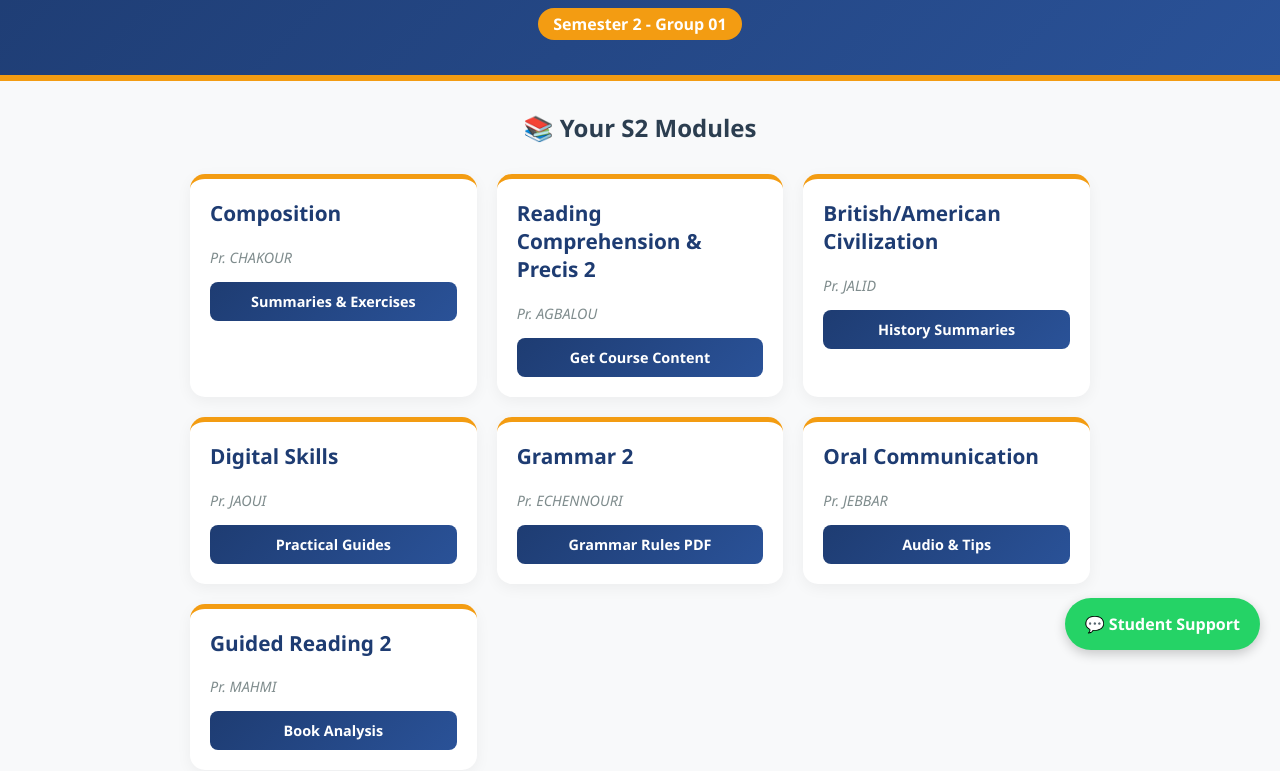
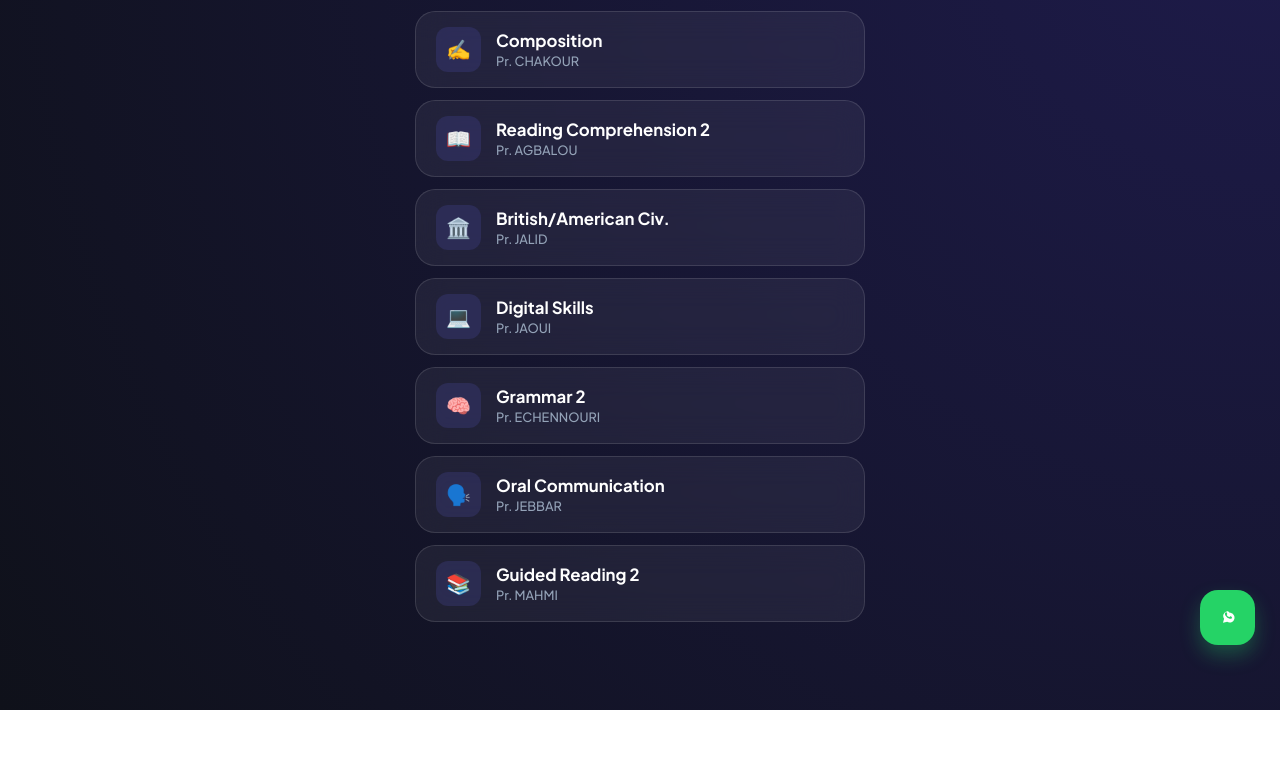
Before and after one commit to bwidraa/DOROSOK, a plain HTML site: page index.html in a window 1280 px wide. Shown: the part 130-901 px from the top of the page. After the commit the page ends 840 px from the top, so only its background shows below. Drawn offline with Linux system fonts and the light colour scheme.

Commit message:
Update index.html

```diff
--- a/index.html
+++ b/index.html
@@ -3,161 +3,173 @@
 <head>
     <meta charset="UTF-8">
     <meta name="viewport" content="width=device-width, initial-scale=1.0">
-    <title>DOROSOK - USMS Beni Mellal S2</title>
+    <title>DOROSOK Premium | USMS</title>
+    <link href="https://fonts.googleapis.com/css2?family=Plus+Jakarta+Sans:wght@300;500;700&display=swap" rel="stylesheet">
     <style>
         :root {
-            --primary: linear-gradient(135deg, #1e3c72 0%, #2a5298 100%);
-            --accent: #f39c12;
-            --white: #ffffff;
-            --whatsapp: #25D366;
+            --glass: rgba(255, 255, 255, 0.06);
+            --glass-border: rgba(255, 255, 255, 0.12);
+            --accent: #6366f1;
         }
 
         body {
-            font-family: 'Segoe UI', Tahoma, sans-serif;
+            font-family: 'Plus Jakarta Sans', sans-serif;
             margin: 0;
-            background-color: #f8f9fa;
-            color: #2c3e50;
+            min-height: 100vh;
+            background: radial-gradient(circle at top right, #1e1b4b, #0f111a);
+            color: white;
+            padding-bottom: 40px;
         }
 
         header {
-            background: var(--primary);
-            color: white;
-            padding: 40px 20px;
+            padding: 40px 20px 20px;
             text-align: center;
-            border-bottom: 6px solid var(--accent);
         }
 
-        header h1 { margin: 0; font-size: 2.5rem; letter-spacing: 2px; }
-        .sub-header { font-size: 1rem; opacity: 0.9; margin-top: 10px; }
+        header h1 {
+            font-size: 2.2rem;
+            margin: 0;
+            background: linear-gradient(to right, #fff, #a5b4fc);
+            -webkit-background-clip: text;
+            -webkit-text-fill-color: transparent;
+            font-weight: 800;
+            letter-spacing: -1px;
+        }
 
         .container {
-            max-width: 900px;
-            margin: 30px auto;
+            max-width: 450px;
+            margin: auto;
             padding: 0 15px;
         }
 
-        .grid-container {
-            display: grid;
-            grid-template-columns: repeat(auto-fit, minmax(280px, 1fr));
-            gap: 20px;
+        .glass-card {
+            background: var(--glass);
+            backdrop-filter: blur(15px);
+            -webkit-backdrop-filter: blur(15px);
+            border: 1px solid var(--glass-border);
+            border-radius: 20px;
+            padding: 15px 20px;
+            margin-bottom: 12px;
+            display: flex;
+            align-items: center;
+            transition: all 0.3s ease;
+            text-decoration: none;
+            color: white;
+            cursor: pointer;
         }
 
-        .module-card {
-            background: white;
-            border-radius: 15px;
-            padding: 20px;
-            box-shadow: 0 4px 15px rgba(0,0,0,0.05);
-            border-top: 5px solid var(--accent);
+        .glass-card:hover {
+            transform: scale(1.03);
+            background: rgba(255, 255, 255, 0.1);
+            border-color: var(--accent);
+            box-shadow: 0 10px 30px rgba(0,0,0,0.3);
+        }
+
+        .icon-box {
+            width: 45px;
+            height: 45px;
+            background: rgba(99, 102, 241, 0.15);
+            border-radius: 12px;
+            display: flex;
+            align-items: center;
+            justify-content: center;
+            font-size: 20px;
+            margin-right: 15px;
+            flex-shrink: 0;
+        }
+
+        .content { text-align: left; }
+        .glass-card h3 { font-size: 1.05rem; margin: 0; font-weight: 700; }
+        .glass-card p { color: #94a3b8; font-size: 0.8rem; margin: 2px 0 0; }
+
+        .wa-float {
+            position: fixed;
+            bottom: 25px;
+            right: 25px;
+            background: #25d366;
+            width: 55px;
+            height: 55px;
+            border-radius: 18px;
+            display: flex;
+            align-items: center;
+            justify-content: center;
+            box-shadow: 0 10px 20px rgba(37, 211, 102, 0.3);
+            z-index: 100;
             transition: 0.3s;
         }
-
-        .module-card:hover { transform: translateY(-5px); }
-
-        .module-card h3 {
-            color: #1e3c72;
-            margin-top: 0;
-            font-size: 1.3rem;
-        }
-
-        .prof-name {
-            font-size: 0.9rem;
-            color: #7f8c8d;
-            margin-bottom: 15px;
-            font-style: italic;
-        }
-
-        .btn-link {
-            display: block;
-            background: var(--primary);
-            color: white;
-            text-align: center;
-            padding: 10px;
-            text-decoration: none;
-            border-radius: 8px;
-            font-weight: bold;
-            font-size: 0.9rem;
-        }
-
-        .whatsapp-float {
-            position: fixed;
-            bottom: 20px;
-            right: 20px;
-            background: var(--whatsapp);
-            color: white;
-            padding: 15px 20px;
-            border-radius: 50px;
-            text-decoration: none;
-            font-weight: bold;
-            box-shadow: 0 4px 12px rgba(0,0,0,0.2);
-            z-index: 1000;
-        }
+        .wa-float:hover { transform: scale(1.1); }
     </style>
 </head>
 <body>
 
     <header>
         <h1>DOROSOK</h1>
-        <p class="sub-header">Faculté des Lettres et des Sciences Humaines - Beni Mellal</p>
-        <div style="margin-top:15px;"><span style="background:var(--accent); padding:5px 15px; border-radius:20px; font-weight:bold;">Semester 2 - Group 01</span></div>
+        <p style="font-size: 0.85rem; color: #a5b4fc; margin-top: 5px;">S2 Premium • FLSH Beni Mellal</p>
     </header>
 
     <div class="container">
-        <h2 style="text-align:center; margin-bottom:30px;">📚 Your S2 Modules</h2>
 
-        <div class="grid-container">
-
-            <div class="module-card">
+        <div class="glass-card" onclick="alert('Coming Soon: Summaries for Composition (Pr. CHAKOUR)')">
+            <div class="icon-box">✍️</div>
+            <div class="content">
                 <h3>Composition</h3>
-                <p class="prof-name">Pr. CHAKOUR</p>
-                <a href="#" class="btn-link">Summaries & Exercises</a>
+                <p>Pr. CHAKOUR</p>
+            </div>
         </div>
 
-            <div class="module-card">
-                <h3>Reading Comprehension & Precis 2</h3>
-                <p class="prof-name">Pr. AGBALOU</p>
-                <a href="#" class="btn-link">Get Course Content</a>
+        <div class="glass-card" onclick="alert('Coming Soon: Reading Comprehension 2 (Pr. AGBALOU)')">
+            <div class="icon-box">📖</div>
+            <div class="content">
+                <h3>Reading Comprehension 2</h3>
+                <p>Pr. AGBALOU</p>
+            </div>
         </div>
 
-            <div class="module-card">
-                <h3>British/American Civilization</h3>
-                <p class="prof-name">Pr. JALID</p>
-                <a href="#" class="btn-link">History Summaries</a>
+        <div class="glass-card" onclick="alert('Coming Soon: British/American Civilization (Pr. JALID)')">
+            <div class="icon-box">🏛️</div>
+            <div class="content">
+                <h3>British/American Civ.</h3>
+                <p>Pr. JALID</p>
+            </div>
         </div>
 
-            <div class="module-card">
+        <div class="glass-card" onclick="alert('Coming Soon: Digital Skills (Pr. JAOUI)')">
+            <div class="icon-box">💻</div>
+            <div class="content">
                 <h3>Digital Skills</h3>
-                <p class="prof-name">Pr. JAOUI</p>
-                <a href="#" class="btn-link">Practical Guides</a>
+                <p>Pr. JAOUI</p>
+            </div>
         </div>
 
-            <div class="module-card">
+        <div class="glass-card" onclick="alert('Coming Soon: Grammar 2 (Pr. ECHENNOURI)')">
+            <div class="icon-box">🧠</div>
+            <div class="content">
                 <h3>Grammar 2</h3>
-                <p class="prof-name">Pr. ECHENNOURI</p>
-                <a href="#" class="btn-link">Grammar Rules PDF</a>
+                <p>Pr. ECHENNOURI</p>
+            </div>
         </div>
 
-            <div class="module-card">
+        <div class="glass-card" onclick="alert('Coming Soon: Oral Communication (Pr. JEBBAR)')">
+            <div class="icon-box">🗣️</div>
+            <div class="content">
                 <h3>Oral Communication</h3>
-                <p class="prof-name">Pr. JEBBAR</p>
-                <a href="#" class="btn-link">Audio & Tips</a>
+                <p>Pr. JEBBAR</p>
+            </div>
         </div>
 
-            <div class="module-card">
+        <div class="glass-card" onclick="alert('Coming Soon: Guided Reading 2 (Pr. MAHMI)')">
+            <div class="icon-box">📚</div>
+            <div class="content">
                 <h3>Guided Reading 2</h3>
-                <p class="prof-name">Pr. MAHMI</p>
-                <a href="#" class="btn-link">Book Analysis</a>
+                <p>Pr. MAHMI</p>
+            </div>
         </div>
 
     </div>
-    </div>
 
-    <a href="https://wa.me/21269742021" class="whatsapp-float">
-        💬 Student Support
+    <a href="https://wa.me/212697422021" class="wa-float" target="_blank">
+        <svg width="28" height="28" fill="white" viewBox="0 0 24 24"><path d="M12.031 6.172c-2.277 0-4.131 1.851-4.131 4.128 0 .881.28 1.688.751 2.35l-.946 3.461 3.567-.933c.633.42 1.385.674 2.193.674 2.277 0 4.131-1.851 4.131-4.128 0-2.277-1.854-4.128-4.131-4.128zm3.386 5.882c-.12.334-.708.614-1.011.65-.279.034-.639.057-1.041-.074-.242-.081-.541-.187-.891-.341-1.488-.659-2.449-2.181-2.523-2.28-.074-.1-.607-.806-.607-1.537 0-.731.383-1.09.52-1.239.136-.15.297-.187.396-.187.099 0 .198.001.284.006.09.004.21-.034.329.254.124.3.422 1.026.458 1.102.037.074.062.162.012.261-.05.1-.074.162-.15.248-.074.086-.156.192-.223.254-.074.075-.15.156-.064.304.086.15.385.633.824 1.026.567.505 1.045.663 1.194.737.15.075.236.062.322-.037.086-.1.372-.434.471-.583.099-.15.198-.124.334-.074.136.05.867.409 1.016.483.15.075.248.112.284.174.037.062.037.359-.083.693z"/></svg>
     </a>
-
-    <footer style="text-align:center; padding:40px; color:#bdc3c7;">
-        <p>&copy; 2026 DOROSOK Beni Mellal. All rights reserved.</p>
-    </footer>
 
 </body>
 </html>
```
Lines whose indentation alone changed are shown as unchanged.
